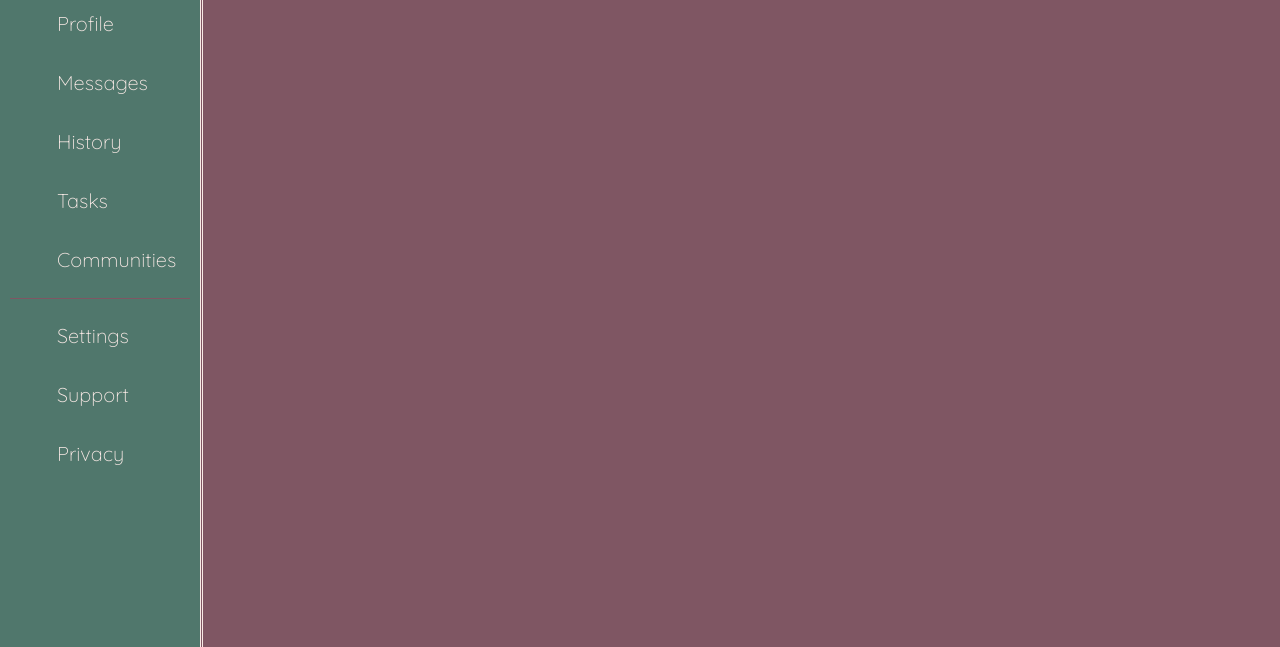
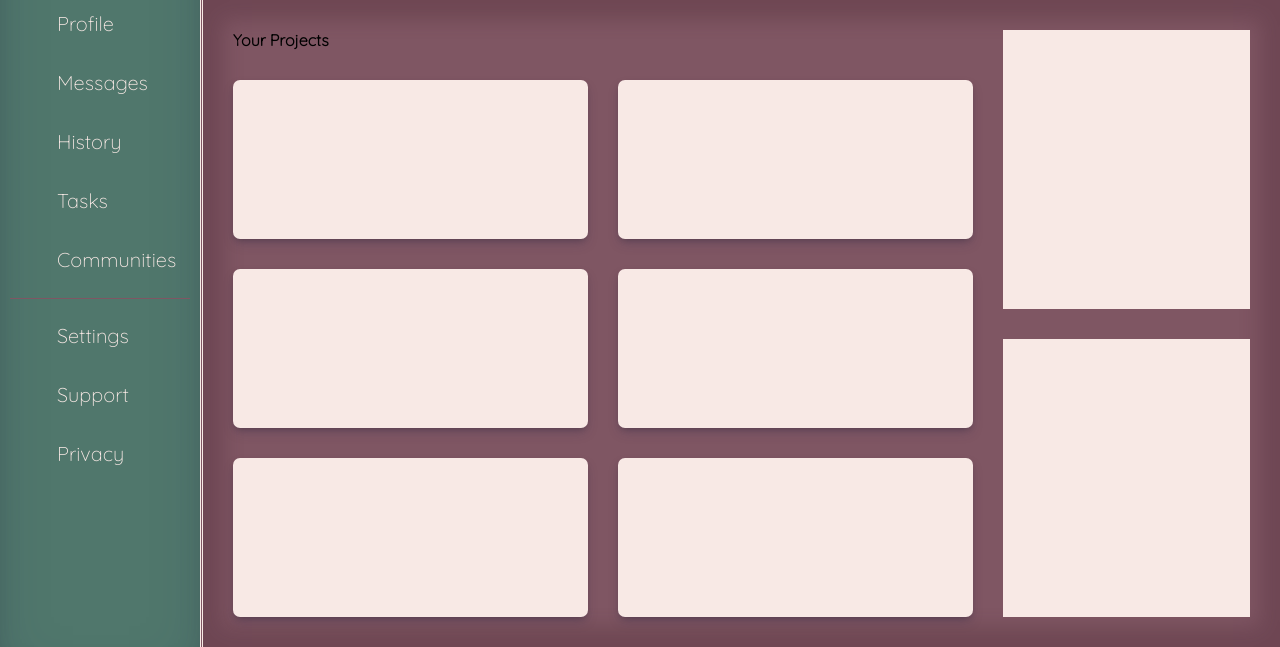
Before and after one commit to Sigolletes/admin_dashboard, a plain HTML site: page index.html in a window 1280 px wide. Shown: the part 153-800 px from the top of the page. Drawn offline with Linux system fonts and the light colour scheme.

Commit message:
Start main-content

```diff
--- a/index.html
+++ b/index.html
@@ -96,6 +96,27 @@
 
     </section>
 
-    <section id="main-content"></section>
+    <section id="main-content">
+        <div id="projects">
+            <h4 id="projectsTitle">Your Projects</h4>
+            <article class="project"></article>
+            <article class="project"></article>
+            <article class="project"></article>
+            <article class="project"></article>
+            <article class="project"></article>
+            <article class="project"></article>
+        </div>
+        <div id="announcements">
+            <arcicle class="announcement"></arcicle>
+            <arcicle class="announcement"></arcicle>
+            <arcicle class="announcement"></arcicle>
+        </div>
+        <div id="trending">
+            <div class="trendy"></div>
+            <div class="trendy"></div>
+            <div class="trendy"></div>
+            <div class="trendy"></div>
+        </div>
+    </section>
 
 </body>
--- a/style.css
+++ b/style.css
@@ -49,6 +49,7 @@ i {
     background-color: var(--color1);
     color: var(--color2);
     padding: 5%;
+    box-shadow: rgba(50, 50, 93, 0.25) 0px 30px 60px -12px inset, rgba(0, 0, 0, 0.3) 0px 18px 36px -18px inset;
 
     grid-area: 1 / 1 / 3 / 2;
 
@@ -82,6 +83,7 @@ a {
 #header {
     background-color: var(--color2);
     grid-area: 1 / 2 / 2 / 3;
+    box-shadow: rgba(50, 50, 93, 0.25) 0px 30px 60px -12px inset, rgba(0, 0, 0, 0.3) 0px 18px 36px -18px inset;
 
     display: grid;
     grid-template: 1fr 2fr / 3fr 2fr;
@@ -167,7 +169,41 @@ a {
 #main-content {
     background-color: var(--color3);
     grid-area: 2 / 2 / 3 / 3;
+    box-shadow: inset 0 0 20px 20px rgba(73, 38, 49, 0.3);
 
     border-top: 3px double var(--color2);
     border-left: 3px double var(--color2);
+
+    display: grid;
+    grid-template: 1fr 1fr / 3fr 1fr;
+    gap: 30px;
+    padding: 30px;
 }
+
+#projects {
+    grid-area: 1 / 1 / 3 / 2;
+
+    display: grid;
+    grid-template: 20px 1fr 1fr 1fr / 1fr 1fr;
+    gap: 30px;
+}
+
+#projectsTitle {
+    grid-area: 1 / 1 / 2 / 3;
+}
+
+.project {
+    background-color: var(--color2);
+    border-radius: 7px;
+    box-shadow: rgba(50, 50, 93, 0.25) 0px 6px 12px -2px, rgba(0, 0, 0, 0.3) 0px 3px 7px -3px;
+}
+
+#announcements {
+    grid-area: 1 / 2 / 2 / 3;
+    background-color: var(--color2);
+}
+
+#trending {
+    grid-area: 2 / 2 / 3 / 3;
+    background-color: var(--color2);
+}
```
